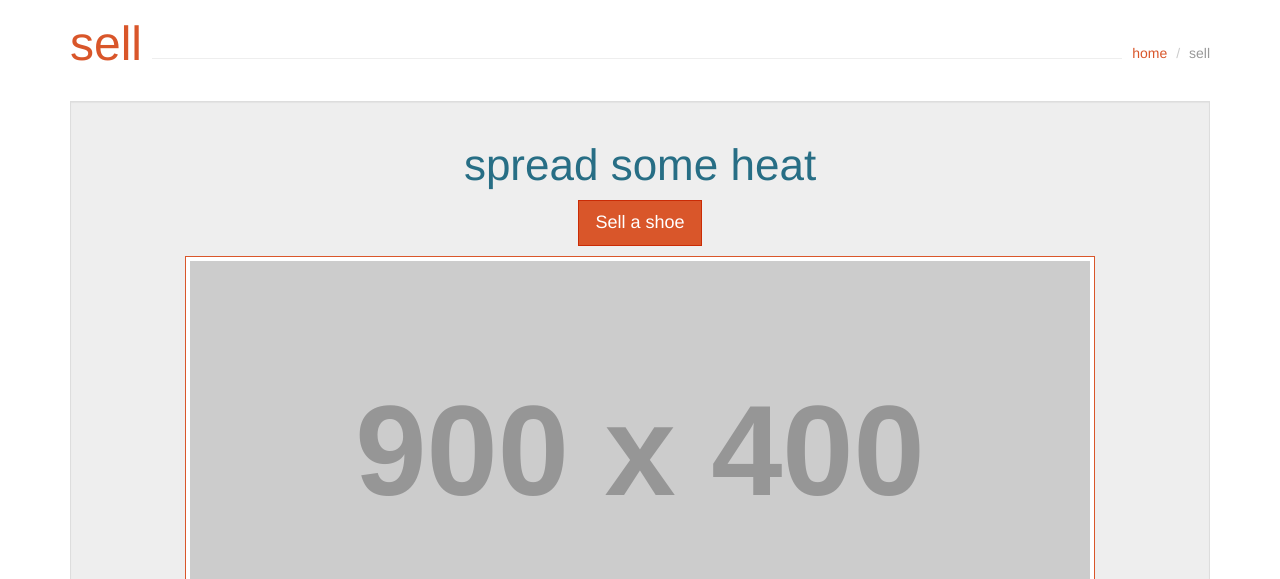
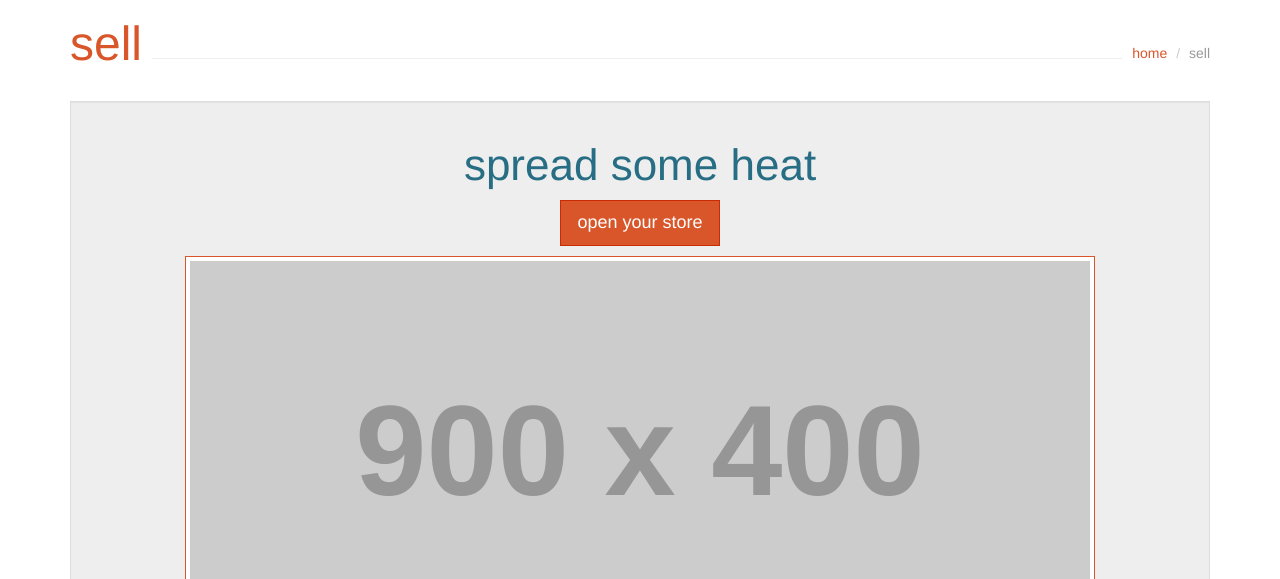
Before and after one commit to austenke/heatswap, a plain HTML site: page sell.html in a window 1280 px wide. Shown: the part 221-800 px from the top of the page. Drawn offline with nearby package versions, Linux system fonts and the light colour scheme; placeholder pictures from the web are drawn by us; a script that the page names is missing.

Commit message:
Changed sell a shoe to open your store

```diff
--- a/sell.html
+++ b/sell.html
@@ -416,7 +416,7 @@
         <div class="well text-center" id="spread-heat-well">
           <h2 class="blue">spread some heat</h2>
 		      <p>
-		        <a data-toggle="modal" role="button" class="btn btn-primary btn-lg" href="http://dev.heatswap.com/sellItem.html">Sell a shoe</a>
+		        <a data-toggle="modal" role="button" class="btn btn-primary btn-lg" href="http://dev.heatswap.com/sellItem.html">open your store</a>
 		      </p>
           <img src="http://placehold.it/900x400" class="thumbnail img-responsive" alt="start here video" style="margin-left:auto; margin-right:auto">
           <h3>want to sell some shoes? check this out first</h3>
```
